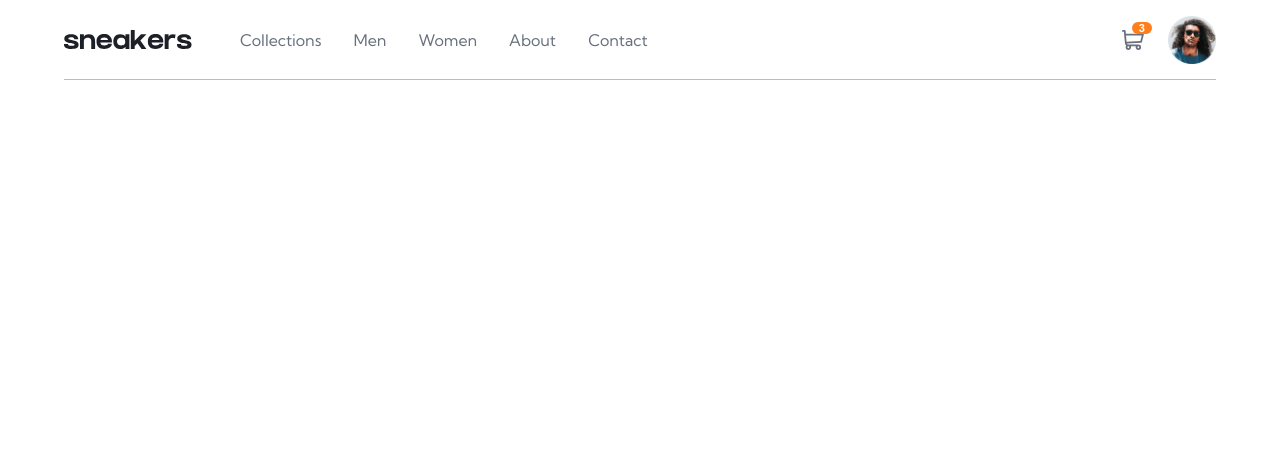
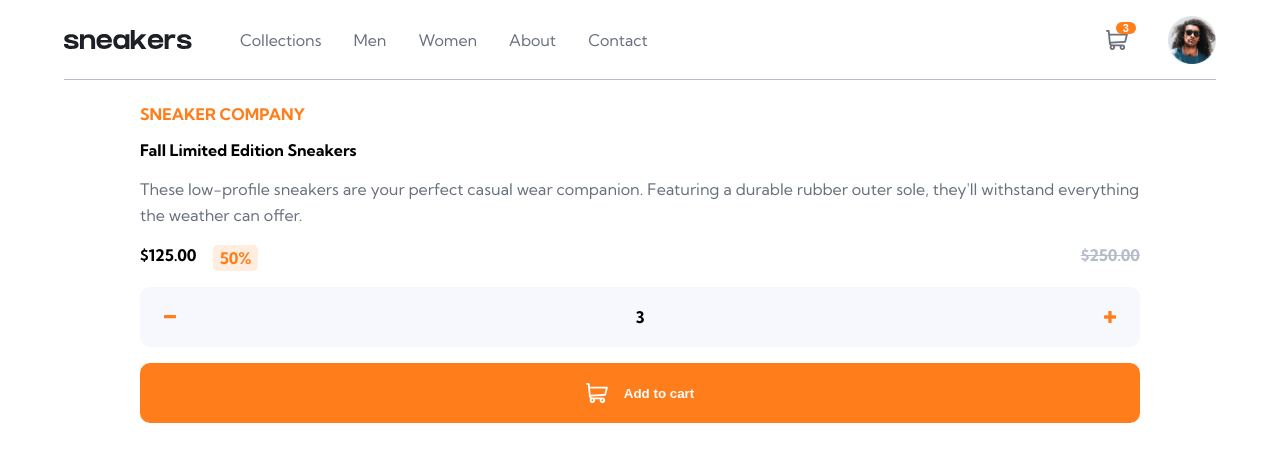
Before and after one commit to koliberdapv/ecommerce_product_page, a React (Vite) app in the folder ecommerce_product/: page / in a window 1280 px wide. Shown: the top 462 px of the page. Built offline with nearby package versions, Linux system fonts and the light colour scheme.

Commit message:
sidebar done + product info started

```diff
--- a/ecommerce_product/src/App.jsx
+++ b/ecommerce_product/src/App.jsx
@@ -1,10 +1,14 @@
 import { useState } from 'react';
 import Navbar from './Navbar';
+import Sidebar from './Sidebar';
+import MainContent from './MainContent';
 
 function App() {
 	return (
 		<>
 			<Navbar />
+			<Sidebar isSidebar={true} />
+			<MainContent />
 		</>
 	);
 }
--- a/ecommerce_product/src/Links.jsx
+++ b/ecommerce_product/src/Links.jsx
@@ -1,14 +1,20 @@
 import { links } from './data';
 
-const Links = () => {
+const Links = ({ isSidebar }) => {
 	return (
-		<ul className="links_container | flex">
+		<ul
+			className={`links_container | ${
+				isSidebar ? 'grid show_links sidebar_links_container' : 'flex'
+			}`}
+		>
 			{links.map((link) => {
 				const { id, content, url } = link;
 				return (
 					<li
 						key={id}
-						className="single_link | flex"
+						className={`single_link | flex ${
+							isSidebar ? 'sidebar_single_link bold' : ''
+						} `}
 					>
 						<a
 							href={url}
--- /dev/null
+++ b/ecommerce_product/src/MainContent.jsx
@@ -0,0 +1,15 @@
+import ProductInfo from './ProductInfo';
+import ProductPhotos from './ProductPhotos';
+
+const MainContent = () => {
+	return (
+		<main className="main_content">
+			<div className="container">
+				{/* <ProductPhotos /> */}
+				<ProductInfo />
+			</div>
+		</main>
+	);
+};
+
+export default MainContent;
--- a/ecommerce_product/src/Navbar.jsx
+++ b/ecommerce_product/src/Navbar.jsx
@@ -5,6 +5,10 @@ import Links from './Links';
 import User from './User';
 
 const Navbar = () => {
+	const handleClick = () => {
+		const dialog = document.querySelector('dialog');
+		dialog.showModal();
+	};
 	return (
 		<nav className="nav">
 			<div className="container | nav__container">
@@ -12,6 +16,7 @@ const Navbar = () => {
 					<button
 						type="button"
 						className="sidebar_btn btn"
+						onClick={handleClick}
 					>
 						<img
 							src={bars}
--- /dev/null
+++ b/ecommerce_product/src/ProductInfo.jsx
@@ -0,0 +1,66 @@
+import decrease from './images/icon-minus.svg';
+import increase from './images/icon-plus.svg';
+
+const ProductInfo = () => {
+	return (
+		<section className="product_info">
+			<div className="product_info_container | grid">
+				<h2 className="company_title | bold">sneaker company</h2>
+				<h1 className="product_title | bold">Fall Limited Edition Sneakers</h1>
+				<p className="product_description">
+					These low-profile sneakers are your perfect casual wear companion.
+					Featuring a durable rubber outer sole, they'll withstand everything
+					the weather can offer.
+				</p>
+				<div className="product_price_container | flex">
+					<span className="price | bold">$125.00</span>
+					<span className="discount | bold">50%</span>
+					<span className="full_price | bold">$250.00</span>
+				</div>
+				<div className="purchase_options | grid">
+					<div className="amount_options | flex">
+						<button
+							type="button"
+							className="amount_decrease_btn btn"
+						>
+							<img
+								src={decrease}
+								alt="decrease"
+							/>
+						</button>
+						<span className="product_amount | bold">3</span>
+						<button
+							type="button"
+							className="amount_increase_btn btn"
+						>
+							<img
+								src={increase}
+								alt="increase"
+							/>
+						</button>
+					</div>
+					<button
+						type="button"
+						className="add_to_cart_btn btn | flex"
+					>
+						<svg
+							width="22"
+							height="20"
+							xmlns="http://www.w3.org/2000/svg"
+							className="cart_svg"
+						>
+							<path
+								d="M20.925 3.641H3.863L3.61.816A.896.896 0 0 0 2.717 0H.897a.896.896 0 1 0 0 1.792h1l1.031 11.483c.073.828.52 1.726 1.291 2.336C2.83 17.385 4.099 20 6.359 20c1.875 0 3.197-1.87 2.554-3.642h4.905c-.642 1.77.677 3.642 2.555 3.642a2.72 2.72 0 0 0 2.717-2.717 2.72 2.72 0 0 0-2.717-2.717H6.365c-.681 0-1.274-.41-1.53-1.009l14.321-.842a.896.896 0 0 0 .817-.677l1.821-7.283a.897.897 0 0 0-.87-1.114ZM6.358 18.208a.926.926 0 0 1 0-1.85.926.926 0 0 1 0 1.85Zm10.015 0a.926.926 0 0 1 0-1.85.926.926 0 0 1 0 1.85Zm2.021-7.243-13.8.81-.57-6.341h15.753l-1.383 5.53Z"
+								fill="currentColor"
+								fill-rule="nonzero"
+							/>
+						</svg>
+						<span className="bold">Add to cart</span>
+					</button>
+				</div>
+			</div>
+		</section>
+	);
+};
+
+export default ProductInfo;
--- /dev/null
+++ b/ecommerce_product/src/ProductPhotos.jsx
@@ -0,0 +1,5 @@
+const ProductPhotos = () => {
+	return <div>ProductPhotos</div>;
+};
+
+export default ProductPhotos;
--- /dev/null
+++ b/ecommerce_product/src/Sidebar.jsx
@@ -0,0 +1,32 @@
+import Links from './Links';
+import close from './images/icon-close.svg';
+import { useRef } from 'react';
+
+const Sidebar = ({ isSidebar }) => {
+	const dialogContainer = useRef(null);
+	const handleClose = () => {
+		dialogContainer.current.close();
+	};
+	return (
+		<dialog
+			className="sidebar"
+			ref={dialogContainer}
+		>
+			<div className="sidebar_content | grid">
+				<button
+					type="button"
+					className="btn sidebar_close_btn"
+					onClick={handleClose}
+				>
+					<img
+						src={close}
+						alt="close"
+					/>
+				</button>
+				<Links isSidebar={isSidebar} />
+			</div>
+		</dialog>
+	);
+};
+
+export default Sidebar;
--- a/ecommerce_product/src/User.jsx
+++ b/ecommerce_product/src/User.jsx
@@ -12,7 +12,7 @@ const User = () => {
 					src={cart}
 					alt="cart"
 				/>
-				<span className="cart_counter">3</span>
+				<span className="cart_counter | bold">3</span>
 			</button>
 			<a
 				href="#"
--- a/ecommerce_product/src/index.css
+++ b/ecommerce_product/src/index.css
@@ -16,6 +16,10 @@
 	--fs-200: 0.875rem;
 	--fs-300: 0.9375rem;
 	--fs-400: 1rem;
+
+	--br-5: 5px;
+	--br-10: 10px;
+	--br-15: 15px;
 
 	/* colors */
 	--clr-orange: hsl(26, 100%, 55%);
@@ -49,13 +53,13 @@ video {
 .flex {
 	display: flex;
 }
-.grid {
-	display: grid;
-}
 .container {
-	width: 100%;
+	width: 90%;
 	max-width: 1000px;
 	margin-inline: auto;
+}
+.bold {
+	font-weight: var(--fw-700);
 }
 .btn {
 	border: none;
@@ -129,8 +133,13 @@ video {
 	background-color: var(--clr-orange);
 	color: var(--clr-white);
 	font-size: var(--fs-50);
-	font-weight: var(--fw-700);
 	inset: 0 0 auto auto;
+}
+.sidebar_btn {
+	width: 2rem;
+	aspect-ratio: 1;
+	margin-bottom: -0.2rem;
+	margin-left: -0.5rem;
 }
 @media screen and (width > 900px) {
 	.user_avatar {
@@ -147,4 +156,116 @@ video {
 	.sidebar_btn {
 		display: none;
 	}
+	.user_info {
+		gap: 2rem;
+	}
 }
+/* sidebar */
+dialog {
+	inset: 0;
+	min-height: 100dvh;
+
+	width: 60dvw;
+	border: none;
+	z-index: 10;
+}
+dialog::backdrop {
+	background-color: hsl(0, 0%, 0%, 0.4);
+}
+.sidebar_content {
+	padding: 1.5rem 0;
+	gap: 4rem;
+}
+.sidebar_close_btn {
+	width: 2.15rem;
+	margin-left: 1.25rem;
+}
+.grid {
+	display: grid;
+}
+.sidebar_links_container {
+	gap: 0;
+}
+.sidebar_single_link {
+	transition: all 200ms ease-in;
+	height: 3rem;
+	padding-left: 1.5rem;
+	cursor: pointer;
+}
+.sidebar_single_link a {
+	color: var(--clr-black);
+	width: 100%;
+}
+.sidebar_single_link:hover {
+	padding-left: 2.5rem;
+	background-color: var(--clr-pale-orange);
+}
+.sidebar_single_link:hover::after {
+	display: none;
+}
+/* product info */
+.product_info {
+}
+.product_info_container {
+	padding: 1.5rem 0;
+	gap: 1rem;
+}
+.company_title {
+	color: var(--clr-orange);
+
+	text-transform: uppercase;
+	font-size: ;
+}
+.product_title {
+}
+.product_description {
+	color: var(--clr-dark-greyish-blue);
+	line-height: 1.65rem;
+}
+.product_price_container {
+	justify-content: space-between;
+}
+.price {
+}
+.discount {
+	margin: 0 auto 0 1rem;
+	color: var(--clr-orange);
+	background-color: var(--clr-pale-orange);
+	padding: 0.2rem 0.45rem;
+	border-radius: var(--br-5);
+}
+.full_price {
+	color: var(--clr-dark-greyish-blue);
+	color: var(--clr-greyish-blue);
+	text-decoration: line-through;
+}
+.purchase_options {
+	gap: 1rem;
+}
+.amount_options {
+	align-items: center;
+	justify-content: space-between;
+	background-color: var(--clr-light-greyish-blue);
+	border-radius: var(--br-10);
+}
+.amount_increase_btn {
+	padding: 1.5rem 1.5rem 1.5rem 3rem;
+}
+.amount_decrease_btn {
+	padding: 1.5rem 3rem 1.5rem 1.5rem;
+}
+.add_to_cart_btn {
+	background-color: var(--clr-orange);
+	border-radius: var(--br-10);
+	align-items: center;
+	justify-content: center;
+	gap: 1rem;
+	color: var(--clr-white);
+	padding: 1.25rem;
+}
+.add_to_cart_btn:hover {
+	opacity: 0.8;
+}
+.cart_svg {
+	width: auto;
+}
```
Also changed, not shown: 1 other file (tests, documents, lock files or other folders).
